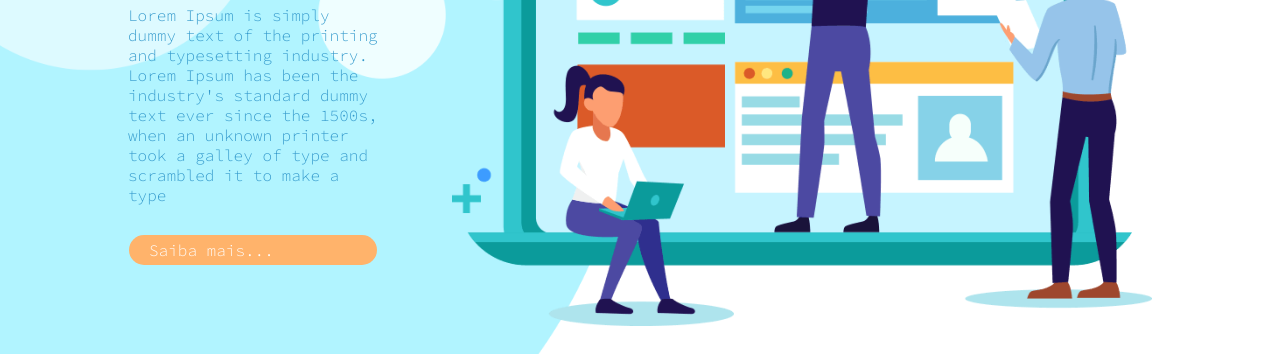
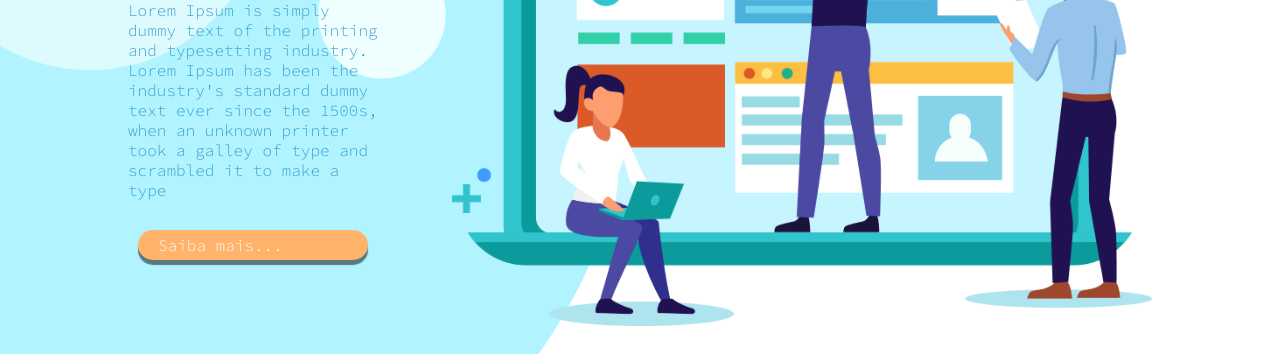
Before and after one commit to ArthurSENAI/Hands-one, a plain HTML site: page Site vida fullstack/index.html in a window 1280 px wide. Shown: the part 413-767 px from the top of the page. Drawn offline with Linux system fonts and the light colour scheme.

Commit message:
Update buttons.css

```diff
--- a/Site vida fullstack/assets/css/buttons.css
+++ b/Site vida fullstack/assets/css/buttons.css
@@ -6,12 +6,13 @@
 .btn.btn-laranja
 {
     display: block;
-    margin: 0 1px;
+    margin: 10px;
     text-decoration: none;
     color: #fff;
     background-color: #ffb36b; /* Laranja */
     transition: background-color 0.3s;
     border-radius: 15px; /* Arredonda as bordas */
+    box-shadow: 0 5px 1px rgba(0, 0, 0, 0.5    );
 }
 .btn.btn-laranja:hover {
     background-color: #ff6347; /* Laranja mais escuro */
```
